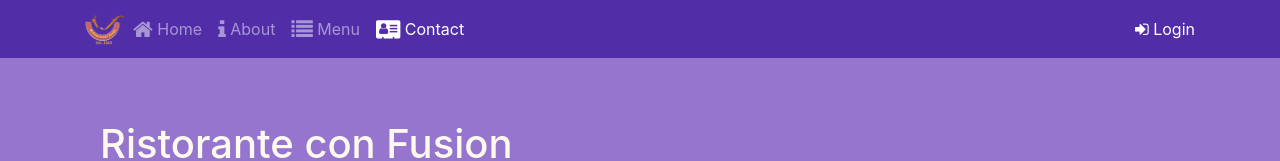
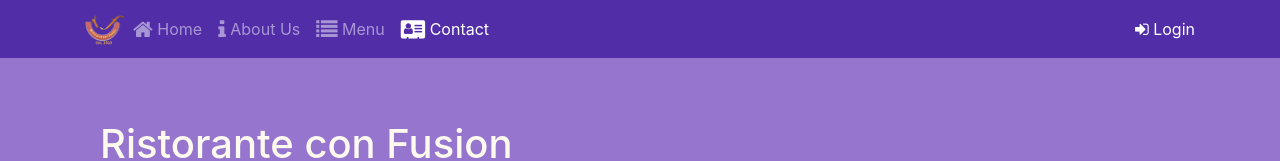
Before and after one commit to VuDucAnh29/Confusion, a website: page contactus.html in a window 1280 px wide. Shown: the top 161 px of the page. Drawn offline with nearby package versions, Linux system fonts and the light colour scheme.

Commit message:
Assignment 4

```diff
--- a/contactus.html
+++ b/contactus.html
@@ -31,7 +31,7 @@
             <a class="nav-link" href="./index.html"><span class="fa fa-home fa-lg"></span> Home</a>
           </li>
           <li class="nav-item">
-            <a class="nav-link" href="./aboutus.html"><span class="fa fa-info fa-lg"></span> About</a>
+            <a class="nav-link" href="./aboutus.html"><span class="fa fa-info fa-lg"></span> About Us</a>
           </li>
           <li class="nav-item">
             <a class="nav-link" href="#"><span class="fa fa-list fa-lg"></span> Menu</a>
```
